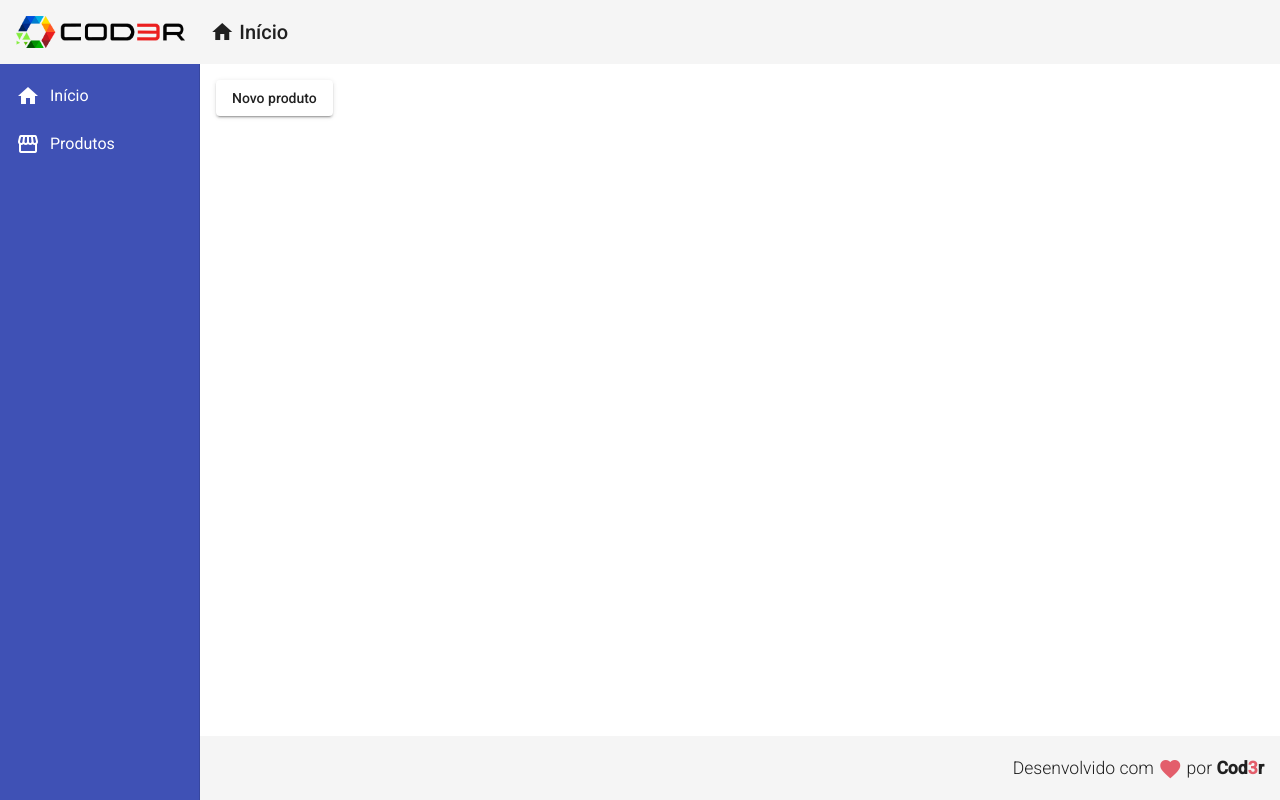
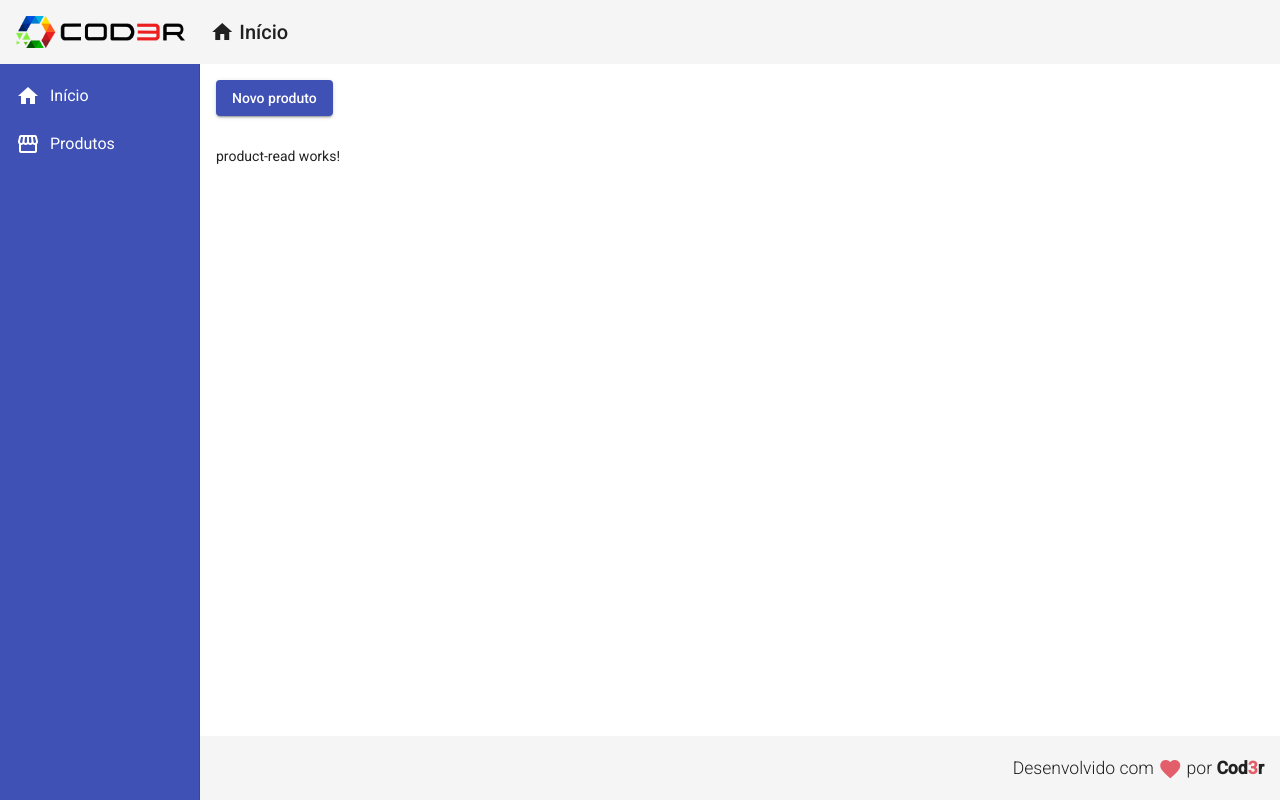
Before and after one commit to russo97/Angular9Crud, an Angular app in the folder frontend/: page /products in a window 1280 px wide. Built offline with nearby package versions, Linux system fonts and the light colour scheme.

Commit message:
feat: realizando requisição GET para busca de produtos cadastrados

```diff
--- a/frontend/src/app/components/product/product.service.ts
+++ b/frontend/src/app/components/product/product.service.ts
@@ -28,4 +28,8 @@ export class ProductService {
   create(product: Product): Observable<Product> {
     return this.http.post<Product>(this.baseURL, product);
   }
+
+  read(): Observable<Product[]> {
+    return this.http.get<Product[]>(this.baseURL);
+  }
 }
--- a/frontend/src/app/views/products-crud/products-crud.component.css
+++ b/frontend/src/app/views/products-crud/products-crud.component.css
@@ -0,0 +1,3 @@
+button {
+    margin-bottom: 30px;
+}
--- a/frontend/src/app/views/products-crud/products-crud.component.html
+++ b/frontend/src/app/views/products-crud/products-crud.component.html
@@ -1,3 +1,5 @@
-<button (click)="navigateToProductCreate()" mat-raised-button>
+<button (click)="navigateToProductCreate()" color="primary" mat-raised-button>
     Novo produto
 </button>
+
+<app-product-read></app-product-read>
```
